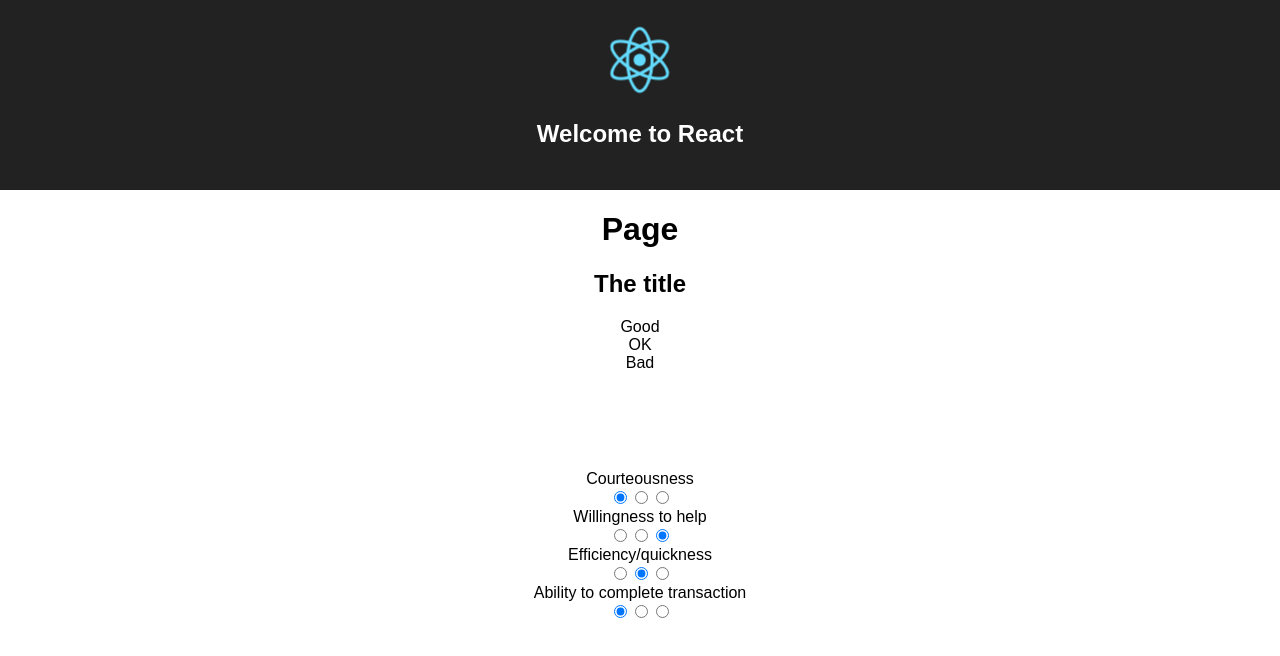
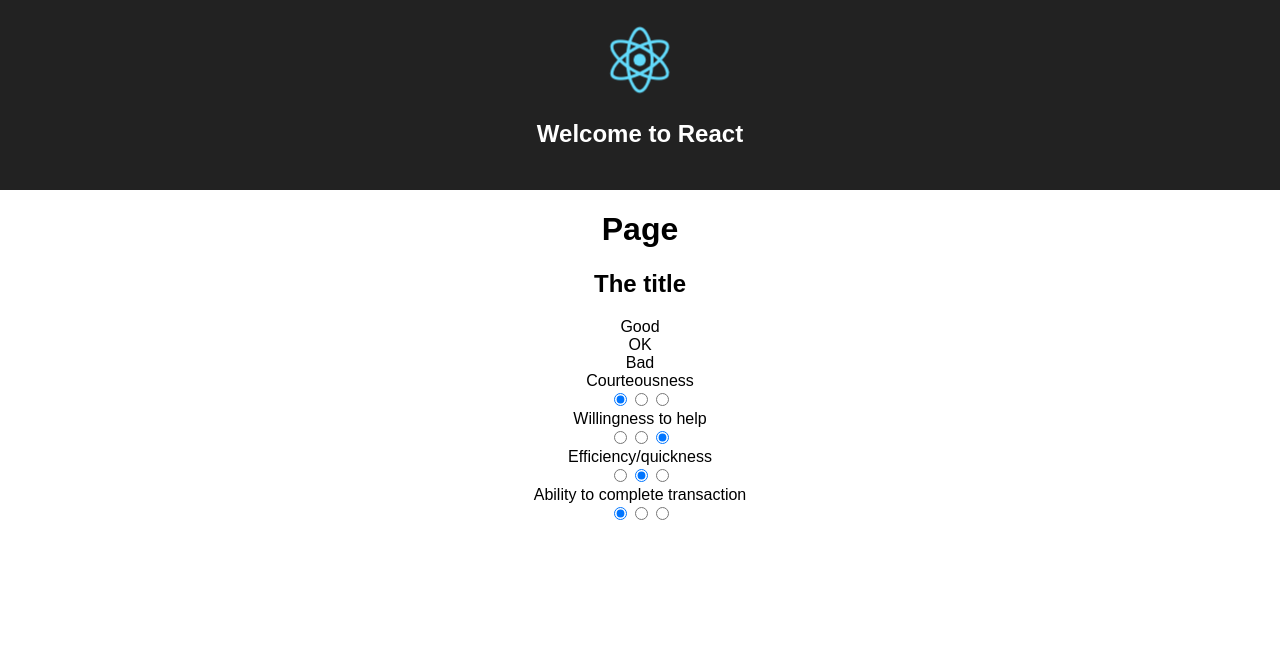
Before and after one commit to atomcorp/likert-or-not, a React app: page / in a window 1280 px wide. Shown: the top 656 px of the page. Built offline with nearby package versions, Linux system fonts and the light colour scheme; the HTML template or start-up script is replaced by a standard one.

Commit message:
css grid is not a goer

```diff
--- a/src/Matrix/Matrix.css
+++ b/src/Matrix/Matrix.css
@@ -1,5 +1,9 @@
+:root {
+  --element-columns: 1;
+}
+
 .grid {
   display: grid;
-  grid-auto-columns: 1fr;
-  grid-auto-rows: 1fr;
+  grid-template-columns: 1fr repeat(var(--element-columns), 1fr);
+  grid-template-rows: 1fr;
 }
--- a/src/Matrix/Matrix.tsx
+++ b/src/Matrix/Matrix.tsx
@@ -20,14 +20,12 @@ interface MatrixProps {
 const Matrix = (props: MatrixProps) => (
   <div className={css.container}>
     <Title>The title</Title>
-    <div className={css.grid}>
     <Columns labels={props.labels} />
     <Rows
       statements={props.rows}
       options={props.labels.length}
       handleClick={props.handleClick}
     />
-    </div>
   </div>
 );
 
```
Also changed, not shown: src/css.d.ts (added, +14 -0 lines). Lines whose indentation alone changed are shown as unchanged.
